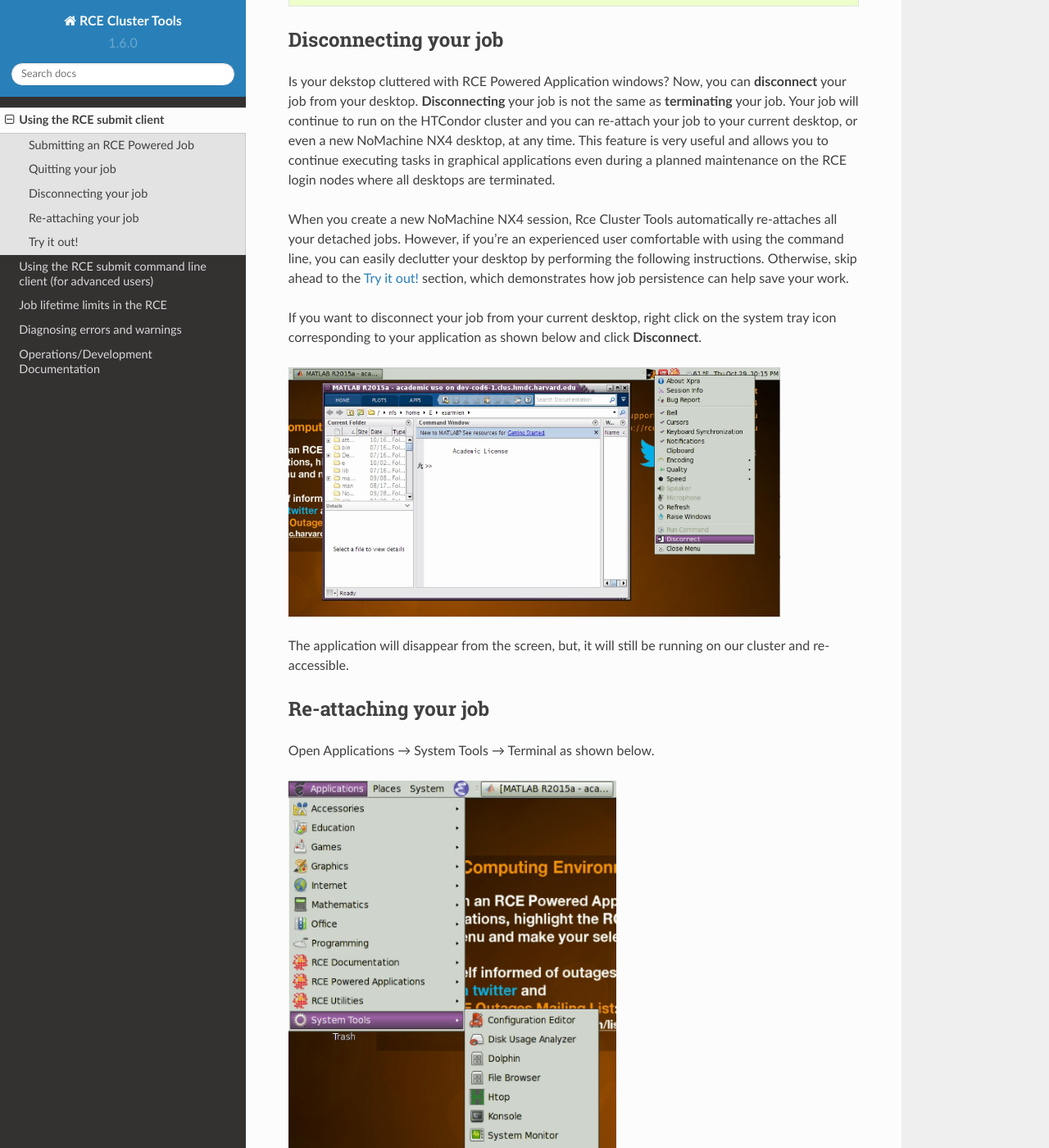
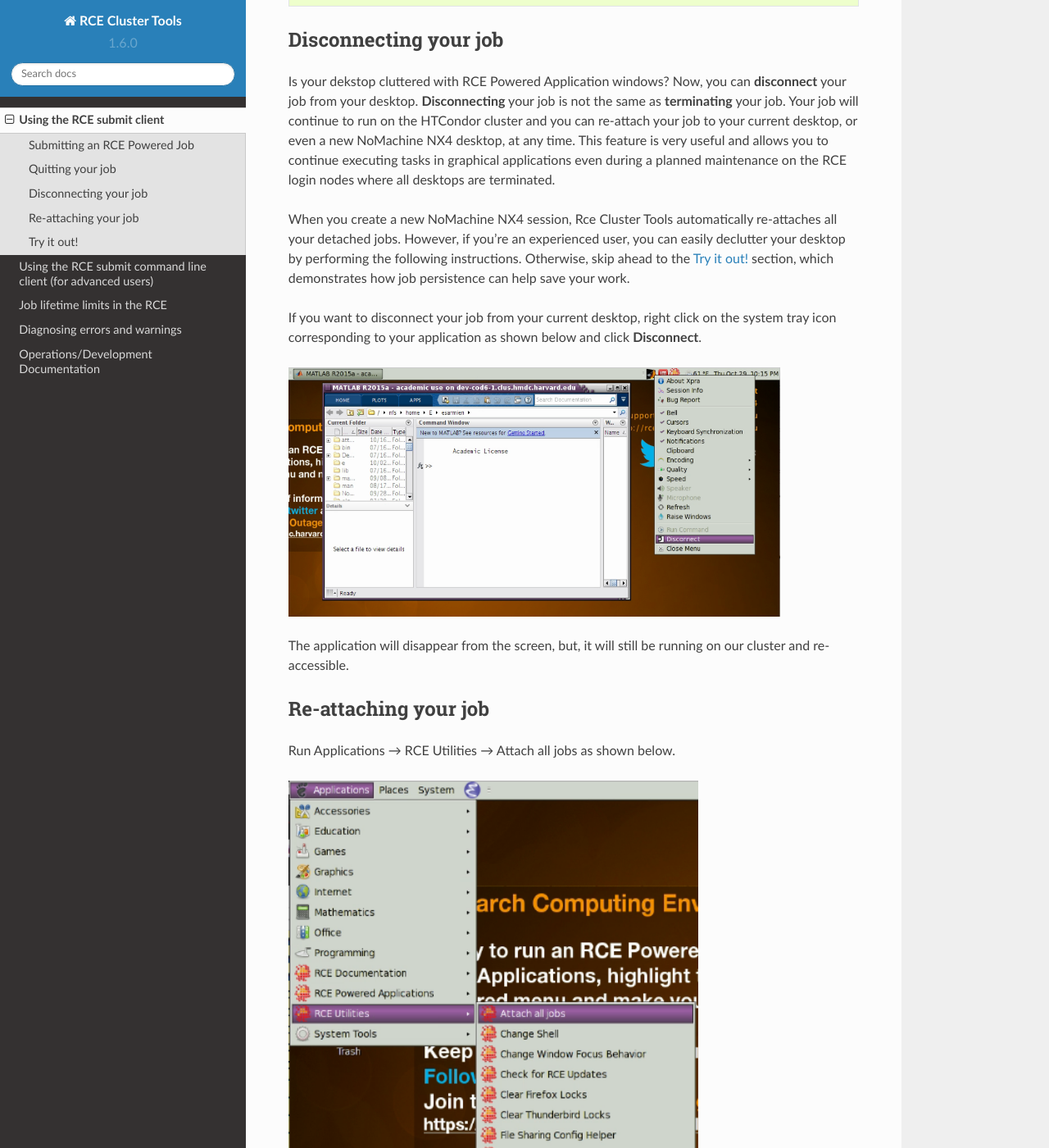
Before and after one commit to hmdc/rce-interactive-tools, a Sphinx documentation site: the page built from doc/source/gui/using_the_rce_gui_client.rst, in a window 1280 px wide and 1400 px high, scrolled down 2461 px. Shown: the whole window at 82% size. Built offline with Sphinx 7.4.7 and the Read the Docs theme 2.0.0, drawn with Linux system fonts in a browser that asks for light colours; some of the changed text lies outside the part shown.

Commit message:
Updating documentation

```diff
--- a/doc/source/gui/using_the_rce_gui_client.rst
+++ b/doc/source/gui/using_the_rce_gui_client.rst
@@ -108,7 +108,7 @@ login nodes where all desktops are terminated.
 
 When you create a new NoMachine NX4 session, Rce Cluster Tools
 automatically re-attaches all your detached jobs. However, if you're an
-experienced user comfortable with using the command line, you can easily
+experienced user, you can easily
 declutter your desktop by performing the following instructions.
 Otherwise, skip ahead to the `Try it out!`_ section, which demonstrates
 how job persistence can help save your work.
@@ -126,16 +126,15 @@ running on our cluster and re-accessible.
 Re-attaching your job
 ----------------------
 
-Open Applications |rarr| System Tools |rarr| Terminal as shown below.
+Run Applications |rarr| RCE Utilities |rarr| Attach all jobs as shown below.
 
-.. image:: ../_static/open-the-terminal.png
-   :width: 400px
+.. image:: ../_static/attach-all-jobs.png
+   :width: 500px
 
-Run the following command::
+After a few moments, your application(s) will then reappear on your desktop.
 
-  rce_submit.py -attachall
-
-Your application will then reappear on your desktop.
+.. image:: ../_static/attach-job-reappears.png
+   :width: 500px
 
 Try it out!
 -----------
```
Also changed, not shown: doc/source/_static/attach-all-jobs.png (added), doc/source/_static/attach-job-reappears.png (added).
